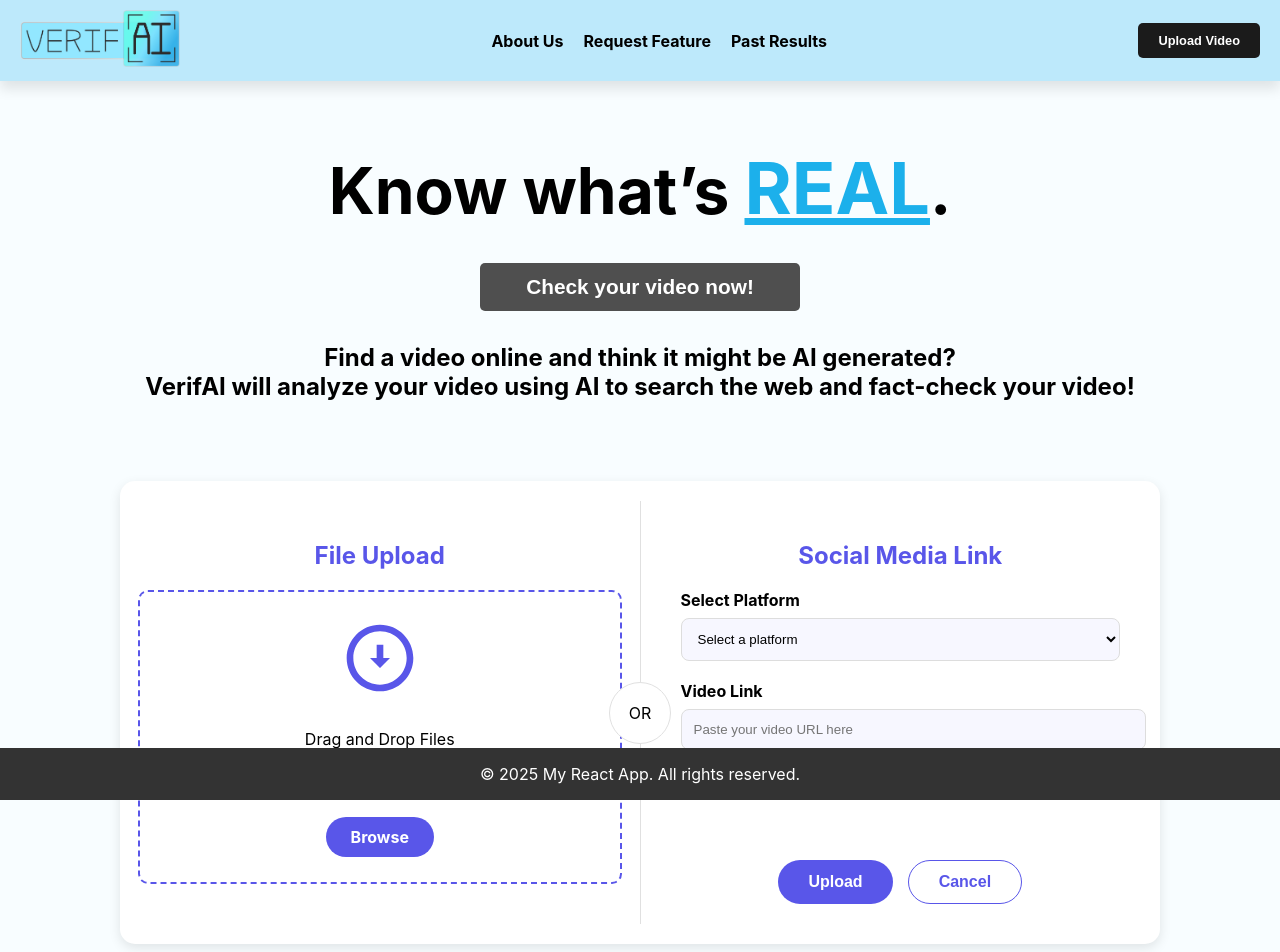
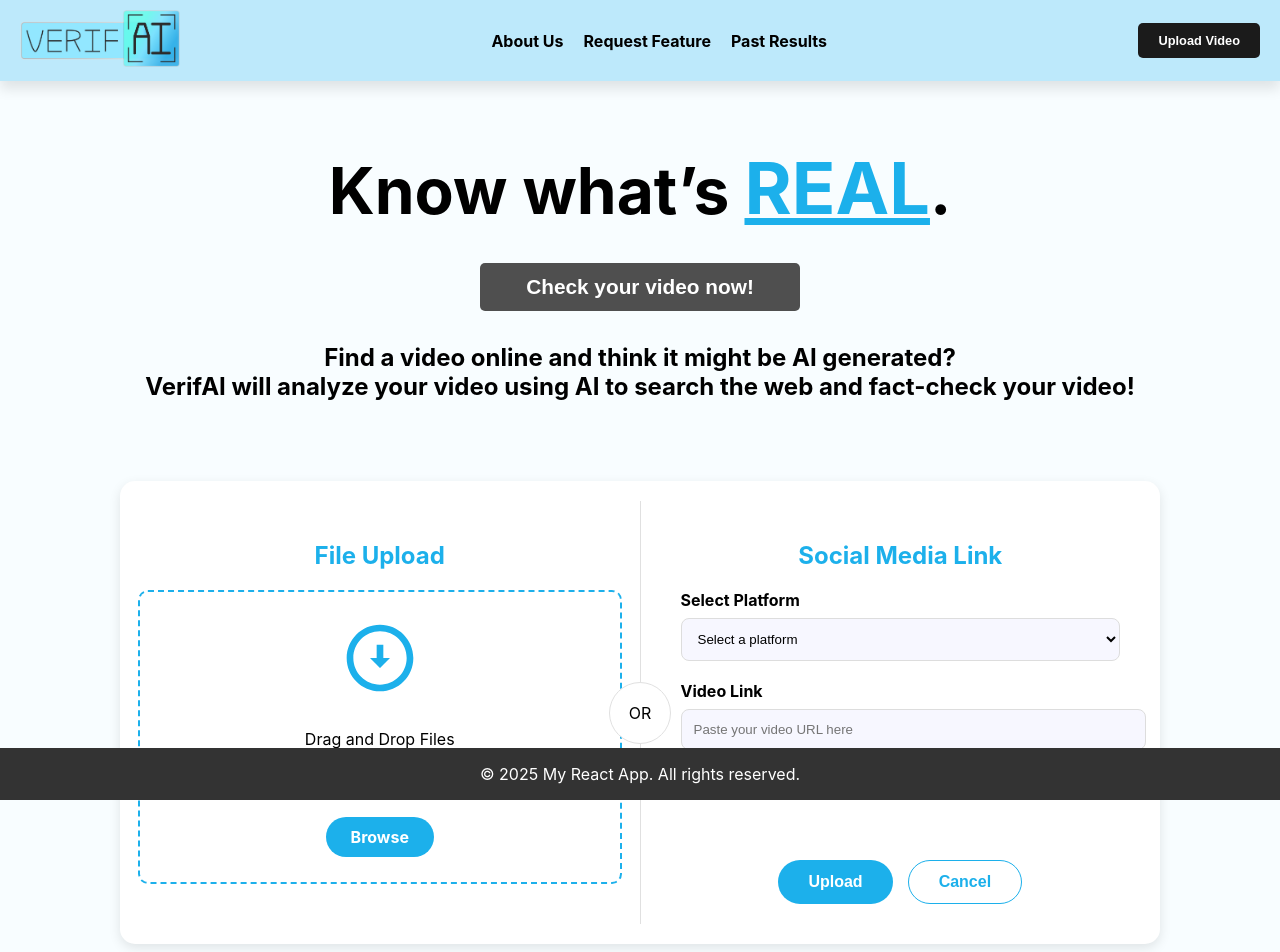
Before and after one commit to MichaelTahirovic/SpurHacks2025, a React (Create React App) app in the folder frontend/: page / in a window 1280 px wide. Shown: the top 952 px of the page. Built offline with nearby package versions, Linux system fonts and the light colour scheme.

Commit message:
Updated formatting for file upload component.

```diff
--- a/frontend/src/App.css
+++ b/frontend/src/App.css
@@ -156,6 +156,10 @@ body {
 }
 
 /* Upload Video Component Styles */
+:root {
+  --button-color: #1cb0eb;
+}
+
 .upload-container {
   max-width: 1000px;
   margin: 40px auto;
@@ -175,7 +179,7 @@ body {
 }
 
 .section-title {
-  color: #5956E9;
+  color: var(--button-color);
   margin-bottom: 20px;
   font-weight: bold;
 }
@@ -187,7 +191,7 @@ body {
 .drop-area {
   width: 100%;
   height: 250px;
-  border: 2px dashed #5956E9;
+  border: 2px dashed var(--button-color);
   border-radius: 10px;
   display: flex;
   flex-direction: column;
@@ -201,17 +205,23 @@ body {
 .upload-icon {
   width: 80px;
   height: 80px;
-  color: #5956E9;
+  color: var(--button-color);
   margin-bottom: 15px;
 }
 
 .browse-button {
-  background-color: #5956E9;
+  background-color: var(--button-color);
   color: white;
   padding: 10px 25px;
   border-radius: 25px;
   cursor: pointer;
   font-weight: bold;
+  transition: all 0.3s ease;
+}
+.browse-button:hover {
+  background-color: #5fc4ec;
+  cursor: pointer;
+  transition: all 0.3s ease;
 }
 
 .file-list {
@@ -238,7 +248,7 @@ body {
   width: 30px;
   height: 30px;
   border-radius: 50%;
-  background-color: #5956E9;
+  background-color: var(--button-color);
   color: white;
   display: flex;
   align-items: center;
@@ -318,7 +328,7 @@ body {
 }
 
 .primary-button {
-  background-color: #5956E9;
+  background-color: var(--button-color);
   color: white;
   padding: 12px 30px;
   border-radius: 25px;
@@ -326,16 +336,28 @@ body {
   cursor: pointer;
   font-weight: bold;
   font-size: 16px;
+  transition: all 0.3s ease;
+}
+.primary-button:hover {
+  background-color: #5fc4ec;
+  cursor: pointer;
+  transition: all 0.3s ease;
 }
 
 .secondary-button {
   background-color: white;
-  color: #5956E9;
+  color: var(--button-color);
   padding: 12px 30px;
   border-radius: 25px;
-  border: 1px solid #5956E9;
+  border: 1px solid var(--button-color);
   cursor: pointer;
   font-weight: bold;
   font-size: 16px;
+  transition: all 0.3s ease;
+}
+.secondary-button:hover {
+  background-color: #ebf9ff;
+  cursor: pointer;
+  transition: all 0.3s ease;
 }
 /* End of Upload Video Component Styles */
```
